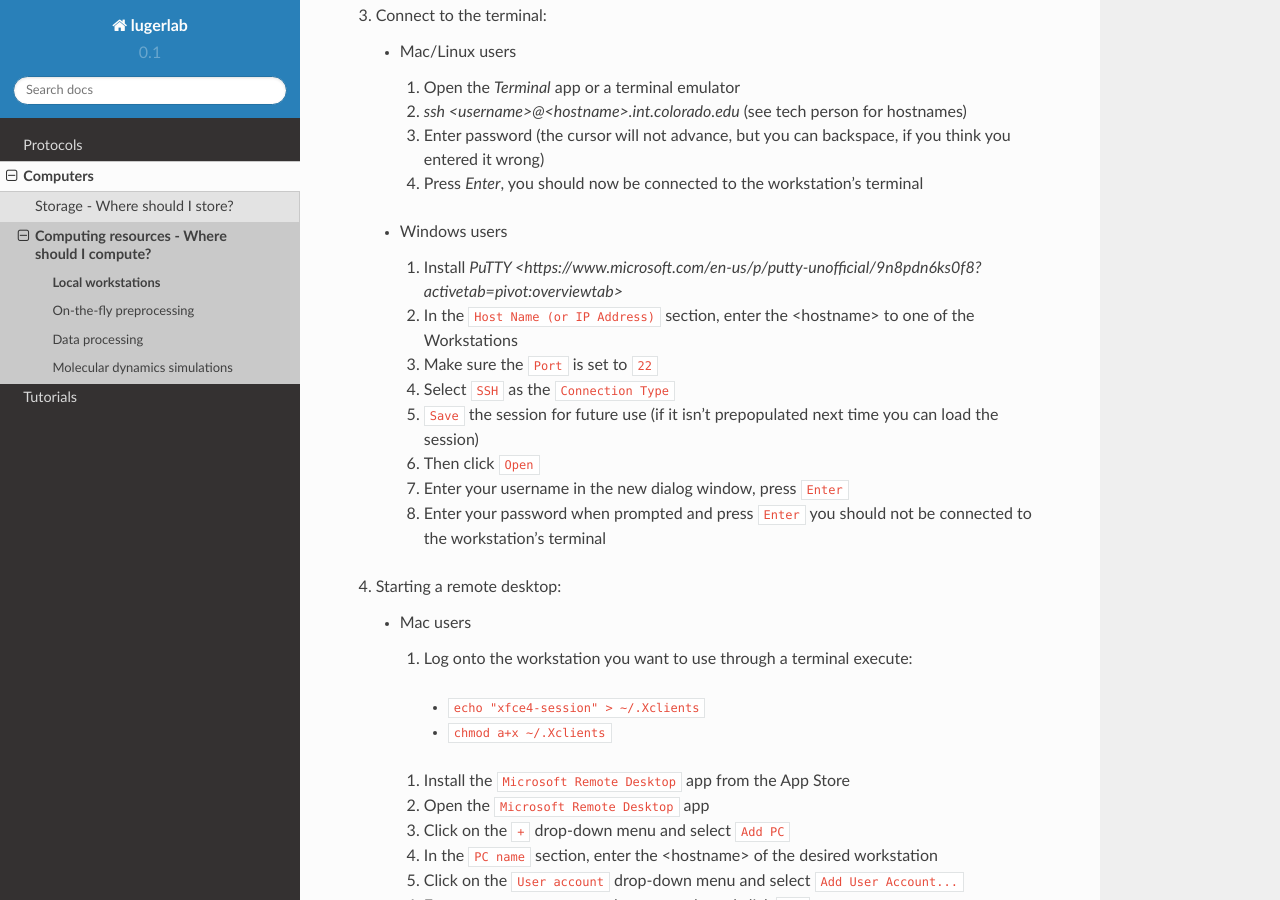
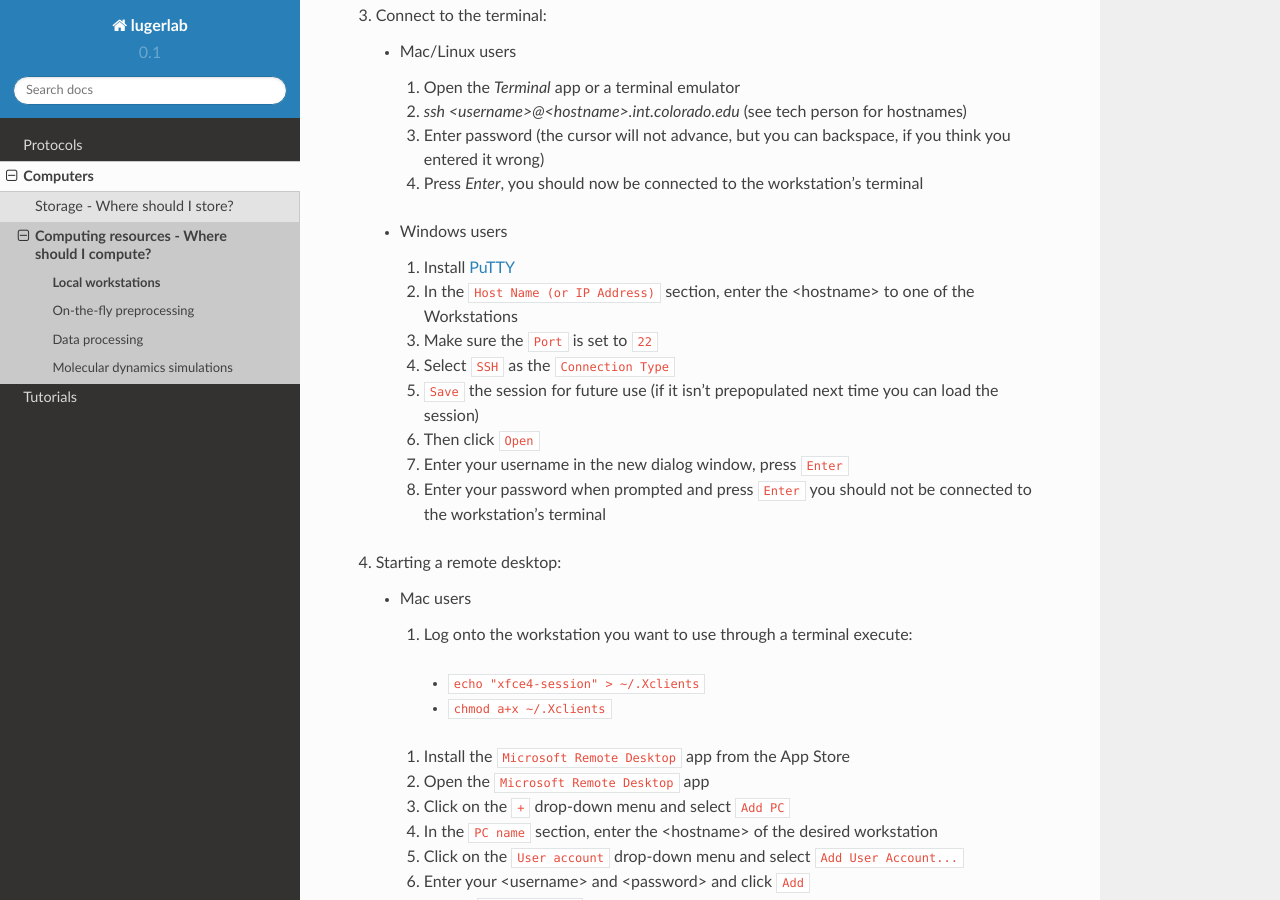
Before and after one commit to Luger-Lab/lugerlab-docs, a Sphinx documentation site: the page built from docs/source/computers/local_workstations.rst, in a window 1280 px wide and 900 px high, scrolled down 324 px. Built offline with Sphinx 7.4.7 and the Read the Docs theme 2.0.0, drawn with Linux system fonts in a browser that asks for light colours; pages that are not in the unit, such as notebooks, are missing from menus.

Commit message:
fixed link

```diff
--- a/docs/source/computers/local_workstations.rst
+++ b/docs/source/computers/local_workstations.rst
@@ -18,7 +18,7 @@ Gaining access to our workstations:
 
    - Windows users
 
-    #. Install `PuTTY <https://www.microsoft.com/en-us/p/putty-unofficial/9n8pdn6ks0f8?activetab=pivot:overviewtab>`
+    #. Install `PuTTY <https://www.microsoft.com/en-us/p/putty-unofficial/9n8pdn6ks0f8?activetab=pivot:overviewtab>`_
     #. In the ``Host Name (or IP Address)`` section, enter the <hostname> to one of the Workstations
     #. Make sure the ``Port`` is set to ``22``
     #. Select ``SSH`` as the ``Connection Type``
```
